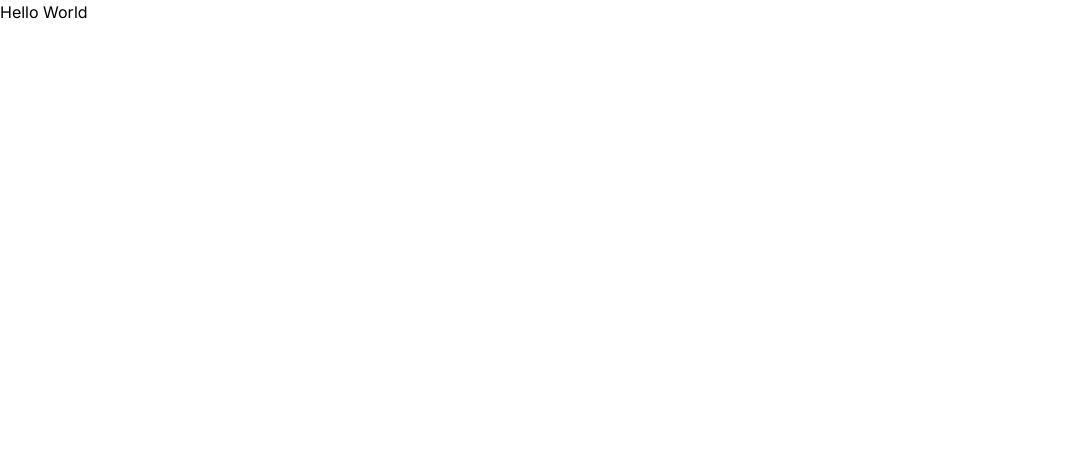
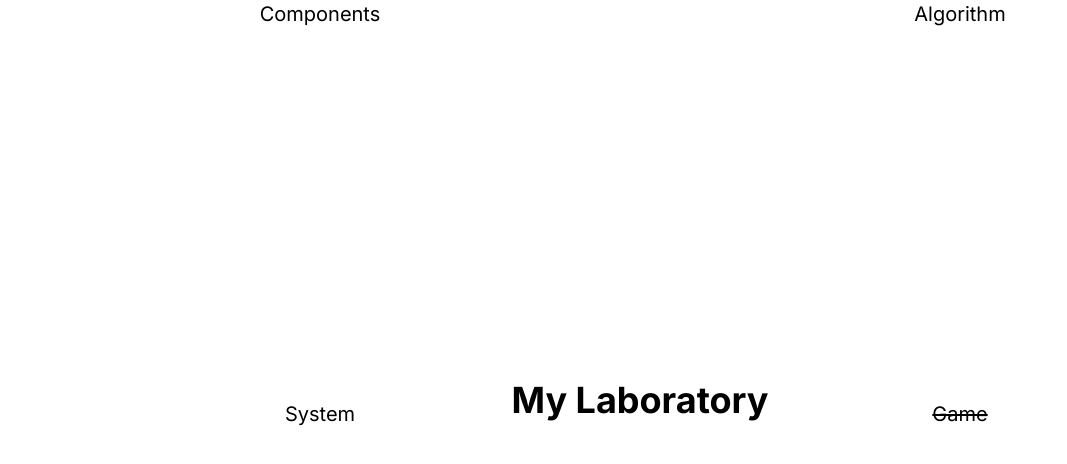
Before and after one commit to BpaYWH/BpaYWH.github.io, a Next.js app: page / in a window 1280 px wide. Shown: the top 464 px of the page, without its empty margins (0-1067 px from the left). Built offline with nearby package versions, Linux system fonts and the light colour scheme.

Commit message:
UPDATE: Landing titles

```diff
--- /dev/null
+++ b/app/components/fileExplorer/page.tsx
@@ -0,0 +1,7 @@
+export default function fileExplorer() {
+   return (
+      <div>
+         Hello fileExplorer
+      </div>
+   )
+}
--- /dev/null
+++ b/app/components/page.tsx
@@ -0,0 +1,7 @@
+export default function ComponentsPage() {
+    return (
+        <div>
+            <h1>Components</h1>
+        </div>
+    )
+}
--- a/app/page.tsx
+++ b/app/page.tsx
@@ -1,7 +1,37 @@
+import Link from "next/link";
+
+const TitleStyle =
+"absolute w-screen text-4xl font-bold \
+text-center top-1/2  -translate-y-1/2 \
+animate-rise \
+";
+
 export default function Home() {
   return (
-    <div>
-      Hello World
+    <>
+    <div className={TitleStyle}>
+      My Laboratory
     </div>
+
+    <div className="absolute z-1 w-screen h-screen text-xl text-center grid grid-cols-2">
+      <div>
+        <Link href="/components">
+          Components
+        </Link>
+      </div>
+
+      <div>
+        Algorithm
+      </div>
+
+      <div>
+        System
+      </div>
+
+      <div className="">
+        <s>Game</s>
+      </div>
+    </div>
+    </>
   )
 }
--- a/tailwind.config.js
+++ b/tailwind.config.js
@@ -12,6 +12,15 @@ module.exports = {
         'gradient-conic':
           'conic-gradient(from 180deg at 50% 50%, var(--tw-gradient-stops))',
       },
+      keyframes: {
+        rise: {
+          '0%': { transform: 'translateY(50%)', opacity: 0 },
+          '100%': { transform: 'translateY(-50%)', opacity: 1 }
+        }
+      },
+      animation: {
+        'rise': 'rise 0.5s ease-in'
+      }
     },
   },
   plugins: [],
```
